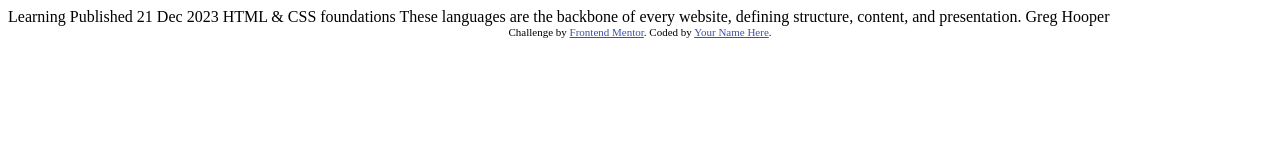
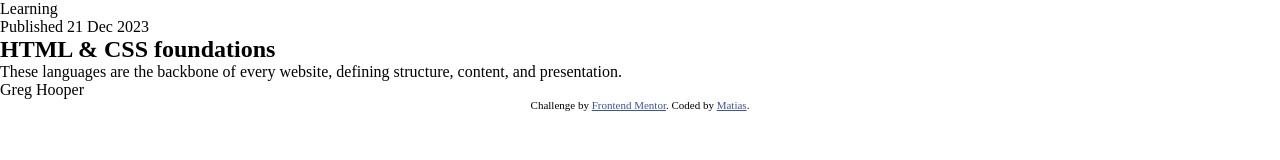
Before and after one commit to sdmatias/blog-preview-card, a plain HTML site: page index.html in a window 1280 px wide. Drawn offline with Linux system fonts and the light colour scheme.

Commit message:
indexHTML stylesCSS

```diff
--- a/index.html
+++ b/index.html
@@ -1,34 +1,67 @@
 <!DOCTYPE html>
 <html lang="en">
+
 <head>
   <meta charset="UTF-8">
-  <meta name="viewport" content="width=device-width, initial-scale=1.0"> <!-- displays site properly based on user's device -->
+  <meta name="viewport" content="width=device-width, initial-scale=1.0">
+  <!-- displays site properly based on user's device -->
 
   <link rel="icon" type="image/png" sizes="32x32" href="./assets/images/favicon-32x32.png">
+  <link rel="stylesheet" href="styles.css">
+
+  <!-- Font -->
+  <link rel="preconnect" href="https://fonts.googleapis.com">
+  <link rel="preconnect" href="https://fonts.gstatic.com" crossorigin>
+  <link href="https://fonts.googleapis.com/css2?family=Figtree:ital,wght@0,300..900;1,300..900&display=swap"
+    rel="stylesheet">
 
   <title>Frontend Mentor | Blog preview card</title>
 
   <!-- Feel free to remove these styles or customise in your own stylesheet 👍 -->
   <style>
-    .attribution { font-size: 11px; text-align: center; }
-    .attribution a { color: hsl(228, 45%, 44%); }
+    .attribution {
+      font-size: 11px;
+      text-align: center;
+    }
+
+    .attribution a {
+      color: hsl(228, 45%, 44%);
+    }
   </style>
 </head>
+
 <body>
 
-  Learning
+  <main>
+    <section class="card">
+      <p class="tag">
+        Learning
+      </p>
 
-  Published 21 Dec 2023
+      <p class="date">
+        Published 21 Dec 2023
+      </p>
 
-  HTML & CSS foundations
+      <h2 class="title">
+        HTML & CSS foundations
+      </h2>
 
-  These languages are the backbone of every website, defining structure, content, and presentation.
+      <p class="description">
+        These languages are the backbone of every website, defining structure, content, and presentation.
+      </p>
 
-  Greg Hooper
+      <div class="athor">
+        <p class="name">
+          Greg Hooper
+        </p>
+      </div>
+    </section>
+  </main>
 
   <div class="attribution">
     Challenge by <a href="https://www.frontendmentor.io?ref=challenge" target="_blank">Frontend Mentor</a>.
-    Coded by <a href="#">Your Name Here</a>.
+    Coded by <a href="#">Matias</a>.
   </div>
 </body>
+
 </html>
--- /dev/null
+++ b/styles.css
@@ -0,0 +1,12 @@
+* {
+    margin: 0;
+    padding: 0;
+    box-sizing: border-box;
+}
+
+:root {
+    --color-yellow: hsl(47, 88%, 63%);
+    --color-white: hsl(0, 0%, 100%);
+    --color-gray500: hsl(0, 0%, 42%);
+    --color-gray950: hsl(0, 0%, 7%);
+}
```
